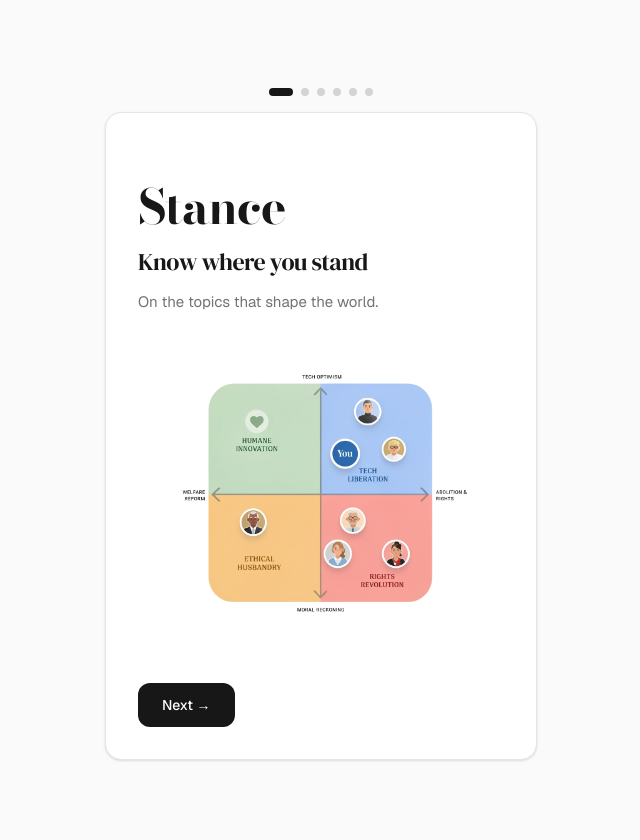
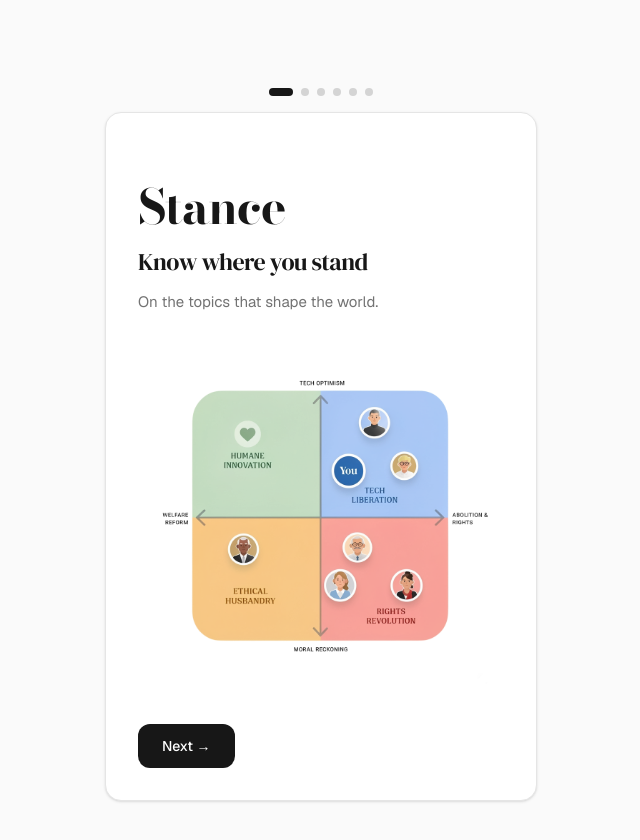
Before and after one commit to anni3zhang1/selfish-quiz1, a Next.js app: page /start in a window 1280 px wide. Shown: the whole page, without its empty margins (319-959 px from the left). Before the commit the page ends 800 px from the top, so only its background shows below. Built offline with nearby package versions, Linux system fonts and the light colour scheme.

Commit message:
Increase onboarding image size ~30%

```diff
--- a/src/app/start/OnboardingCarousel.tsx
+++ b/src/app/start/OnboardingCarousel.tsx
@@ -254,9 +254,9 @@ export default function OnboardingCarousel({ error: initialError }: OnboardingCa
                     <Image
                       src={SLIDES[index].image!}
                       alt={SLIDES[index].heading}
-                      width={400}
-                      height={400}
-                      className="object-contain max-h-[280px] sm:max-h-[320px] w-auto"
+                      width={500}
+                      height={500}
+                      className="object-contain max-h-[360px] sm:max-h-[420px] w-auto"
                       priority
                     />
                   </div>
```
